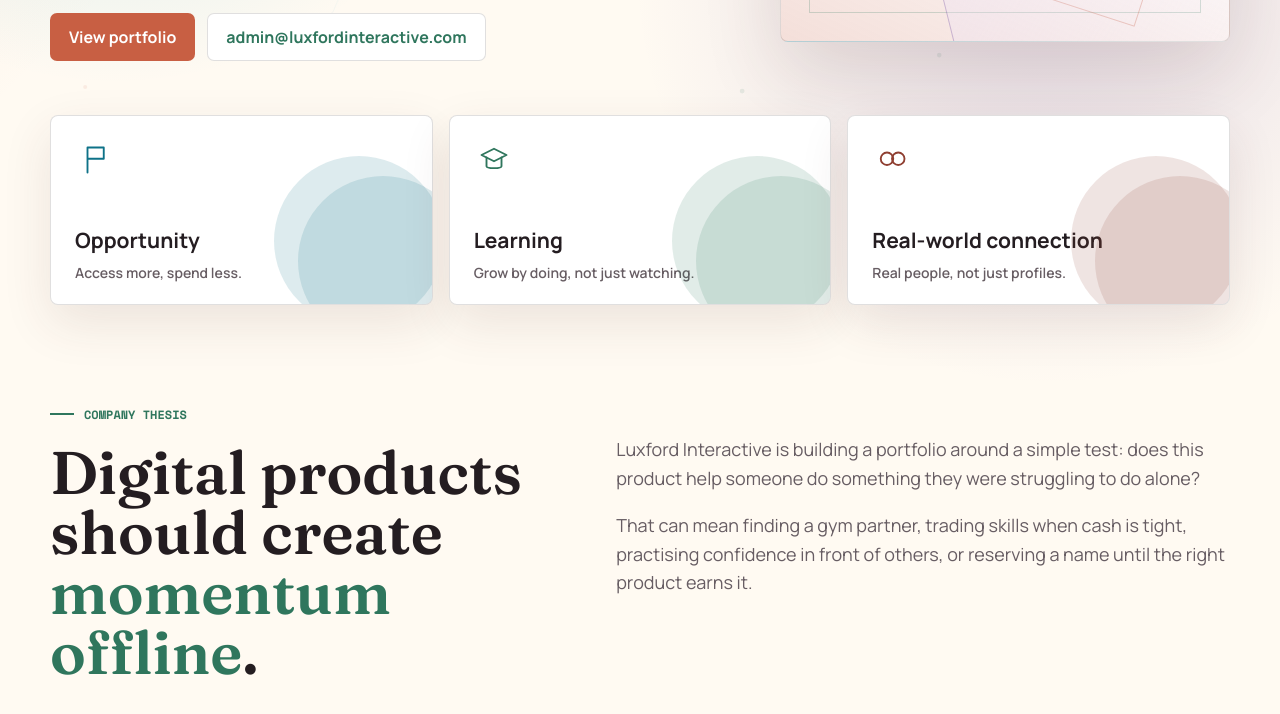
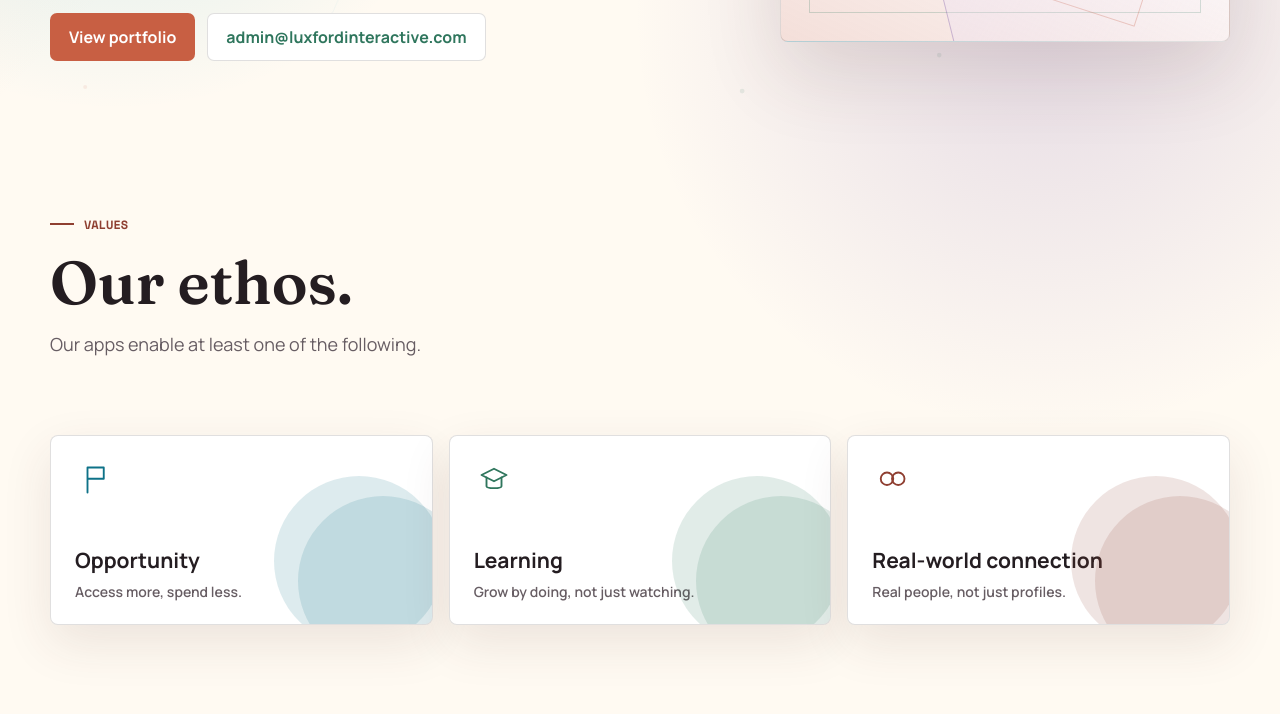
Before and after one commit to davidmaruta2/luxfordinteractive-web, a website: page index.html in a window 1280 px wide. Shown: the part 659-1373 px from the top of the page. Drawn offline with Linux system fonts and the light colour scheme.

Commit message:
Frame the mission cards as company values under "Our ethos"
Add a proper section heading (eyebrow "Values", h2 "Our ethos.") and a
lead line ("Our apps enable at least one of the following.") above the
three mission cards, so they read as stated values rather than floating
unlabelled between the hero and the thesis section. Card content itself
(Opportunity/Learning/Real-world connection and their taglines) is
unchanged, per the owner's steer -- only the framing around them changed.

```diff
--- a/index.html
+++ b/index.html
@@ -72,7 +72,15 @@
         </div>
       </section>
 
-      <section class="image-band" aria-label="Luxford Interactive mission">
+      <section class="section ethos-section" id="ethos">
+        <div class="section-heading">
+          <p class="eyebrow">Values</p>
+          <h2>Our ethos.</h2>
+          <p class="ethos-lead">Our apps enable at least one of the following.</p>
+        </div>
+      </section>
+
+      <section class="image-band" aria-label="Our values">
         <div class="band-opportunity">
           <svg viewBox="0 0 64 64" fill="none" xmlns="http://www.w3.org/2000/svg" aria-hidden="true">
             <path d="M20 12 L20 52 M20 12 L46 12 L46 30 L20 30" stroke="currentColor" stroke-width="3" stroke-linecap="round" stroke-linejoin="round"/>
--- a/styles.css
+++ b/styles.css
@@ -454,6 +454,16 @@ h3 {
 .signal-arc span:nth-child(2) { --i: 1; }
 .signal-arc span:nth-child(3) { --i: 2; }
 .signal-arc span:nth-child(4) { --i: 3; }
+
+.ethos-section {
+  padding-bottom: 40px;
+}
+
+.ethos-lead {
+  margin-top: 18px;
+  color: var(--muted);
+  font-size: 18px;
+}
 
 .image-band {
   display: grid;
```
